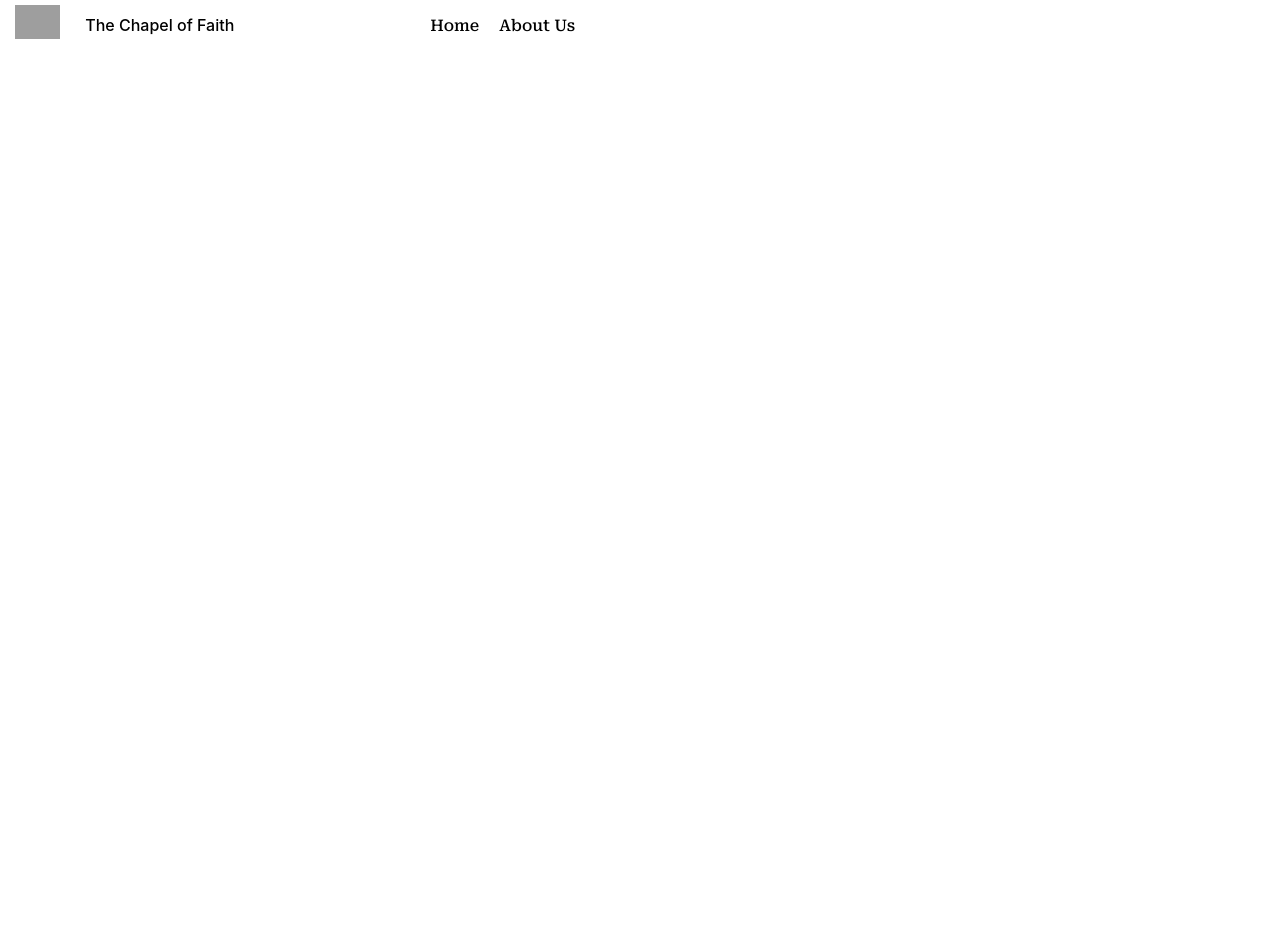
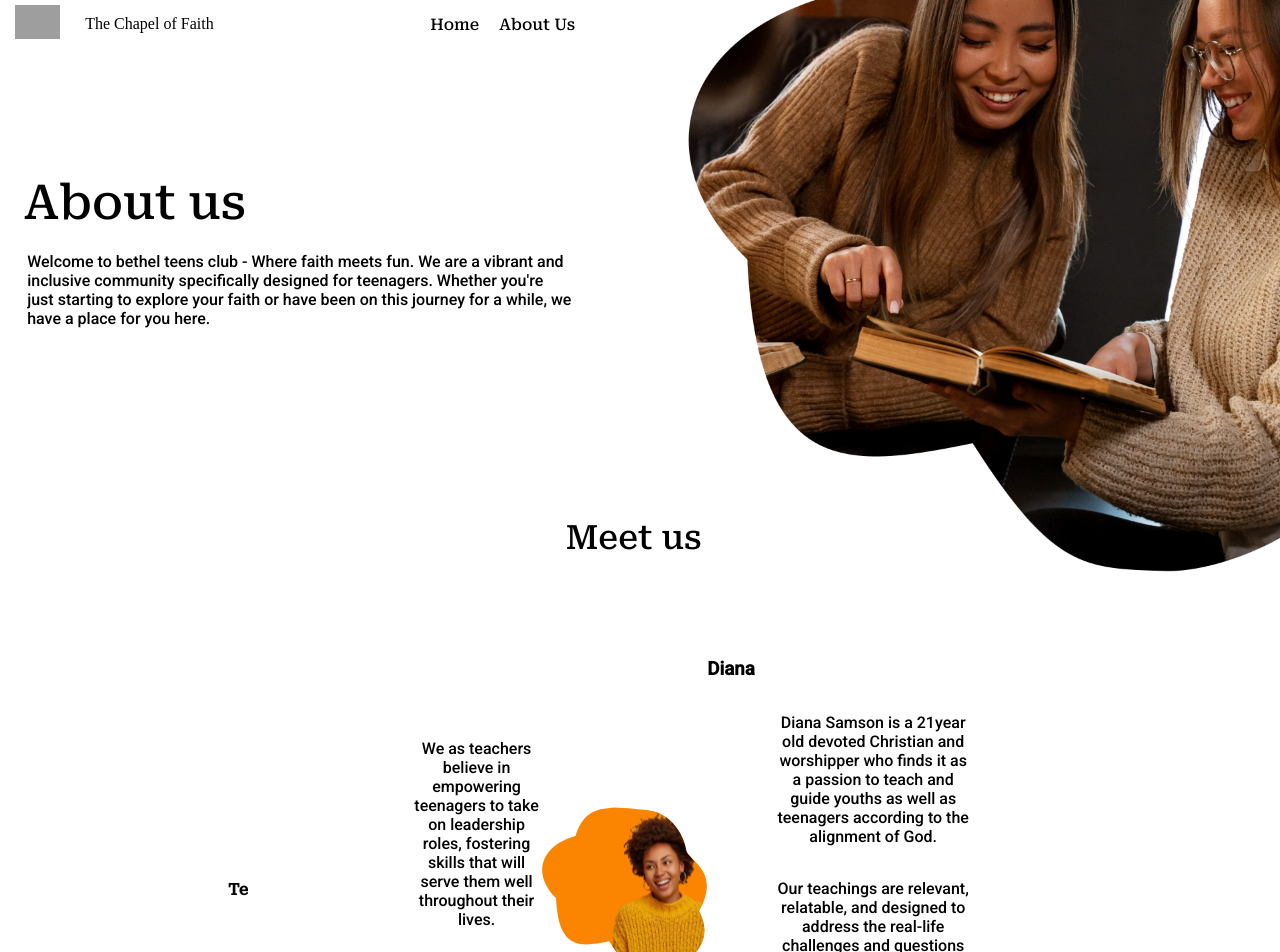
Before and after one commit to tosxin-456/Bethel-Teens, a React (Vite) app: page /aboutUs in a window 1280 px wide. Shown: the top 952 px of the page. Before the commit the page ends 800 px from the top, so only its background shows below. Built offline with nearby package versions, Linux system fonts and the light colour scheme; grey boxes are pictures that could not be loaded.

Commit message:
started the about us

```diff
--- a/src/App.css
+++ b/src/App.css
@@ -51,6 +51,14 @@ width: fit-content;
 }
 .aboutUsTextAndImage img{
   width: 75%;
+}
+header{
+  font-family: 'Roboto Serif', serif;
+  font-weight: bolder;
+  margin: auto;
+}
+h3{
+  margin: auto;
 }
 .aboutUsHeaderAndText{
   margin: auto;
--- a/src/App.jsx
+++ b/src/App.jsx
@@ -3,14 +3,15 @@ import { BrowserRouter as Router, Route, Switch } from 'react-router-dom';
 import Home from './pages/home/Home';
 // import About from './pages/about/About';
 import Navbar from './components/navBar';
-import  About  from './pages/about/About';
+import  About  from './pages/about/about';
 
 function App() {
   return (
     <Router>
       <Navbar/>
       <Switch>
-         <Route  path = '/aboutUs' Component={<About/>}>
+         <Route  path = '/aboutUs'>
+          <About/>
           </Route>
         <Route  path="/">
           <Home />
--- a/src/index.css
+++ b/src/index.css
@@ -1,34 +0,0 @@
-:root {
-  font-family: Inter, system-ui, Avenir, Helvetica, Arial, sans-serif;
-  font-weight: 400;
-  font-synthesis: none;
-  text-rendering: optimizeLegibility;
-  -webkit-font-smoothing: antialiased;
-  -moz-osx-font-smoothing: grayscale;
-  -webkit-text-size-adjust: 100%;
-}
-
-
-
-body {
-  margin: 0;
-  min-width: 320px;
-  min-height: 100vh;
-  /* background-color: #747bff; */
-}
-
-
-
-
-@media (prefers-color-scheme: light) {
-  :root {
-    color: #213547;
-    background-color: #ffffff;
-  }
-  a:hover {
-    color: #747bff;
-  }
-  button {
-    background-color: #f9f9f9;
-  }
-}
--- a/src/pages/about/About.jsx
+++ b/src/pages/about/About.jsx
@@ -1,15 +1,41 @@
 import churchLogo from '../../assets/fa-solid_church.svg'
 import '../../App.css'
-import facebook from '../../assets/Facebook.png'
-import recorder from '../../assets/microphone.svg'
-import aboutUsImg from '../../assets/about us image.png'
 import React, { useState, useEffect } from 'react'
-import youtube from '../../assets/youtube.svg'
-
+import kidsImage from '../../assets/image.png'
+import teacher from '../../assets/teacher.svg'
 
 const About = () => {
   return (
     <>
+    <img src={kidsImage} loading='lazy' className='kidImage' alt="" />
+  <div className='welcomeRemark'>
+    <h1>
+     About us
+    </h1>
+      <p >
+      Welcome to bethel teens club - Where faith meets fun.
+      We are a vibrant and inclusive community specifically designed for teenagers. Whether you're just starting to explore your faith or have been on this journey for a while, we have a place for you here.
+      </p>
+  </div>
+  <div className='aboutUsHeaderAndText'>
+  <h2>Meet us</h2>
+  <div className='aboutUsTextAndImage'>
+    <header>Teachers</header>
+    <p>We as teachers believe in empowering teenagers to take on leadership roles, fostering skills that will serve them well throughout their lives.</p>
+  <img src={teacher} alt="" loading='lazy' />
+  <div>
+    <h3>Diana</h3>
+  <p>Diana Samson is a 21year old devoted Christian and worshipper who finds it as a passion to teach and guide youths as well as teenagers according to the alignment of God.</p>
+  <p>Our teachings are relevant, relatable, and designed to address the real-life challenges and questions that teenagers face in today's world.</p>
+  <p>We believe in empowering teenagers to take on leadership roles, fostering skills that will serve them well throughout their lives.</p>
+ </div>
+  </div>
+
+  </div>
+  <div className='contactUsHeader'>
+  <h2>Join us</h2>
+
+  </div>
    <footer className='footerNav'>
     <div>
     <div className='footerNameAndLogo'>
@@ -17,9 +43,9 @@ const About = () => {
     <p className='footerName'>The Chapel of Faith</p>
     </div>
     <div className='icons'>
-  <a href="https://web.facebook.com/ChapelofFaithUJ/?_rdc=1&_rdr"><img src={facebook} alt="" /></a>
+    {/* <a href="https://web.facebook.com/ChapelofFaithUJ/?_rdc=1&_rdr"><img src={facebook} alt="" /></a>
     <a href="https://the-chapel-of-faith-unijos.mixlr.com/"><img src={recorder} alt="" className='microphone' /></a>
-  <a href="https://www.youtube.com/@ChapelofFaithUJ"><img src={youtube} alt="" className='youtube' /></a>
+    <a href="https://www.youtube.com/@ChapelofFaithUJ"><img src={youtube} alt="" className='youtube' /></a>  */}
     </div>
     </div>
    </footer>
```
Also changed, not shown: src/assets/teacher.svg (added). Lines whose indentation alone changed are shown as unchanged.
